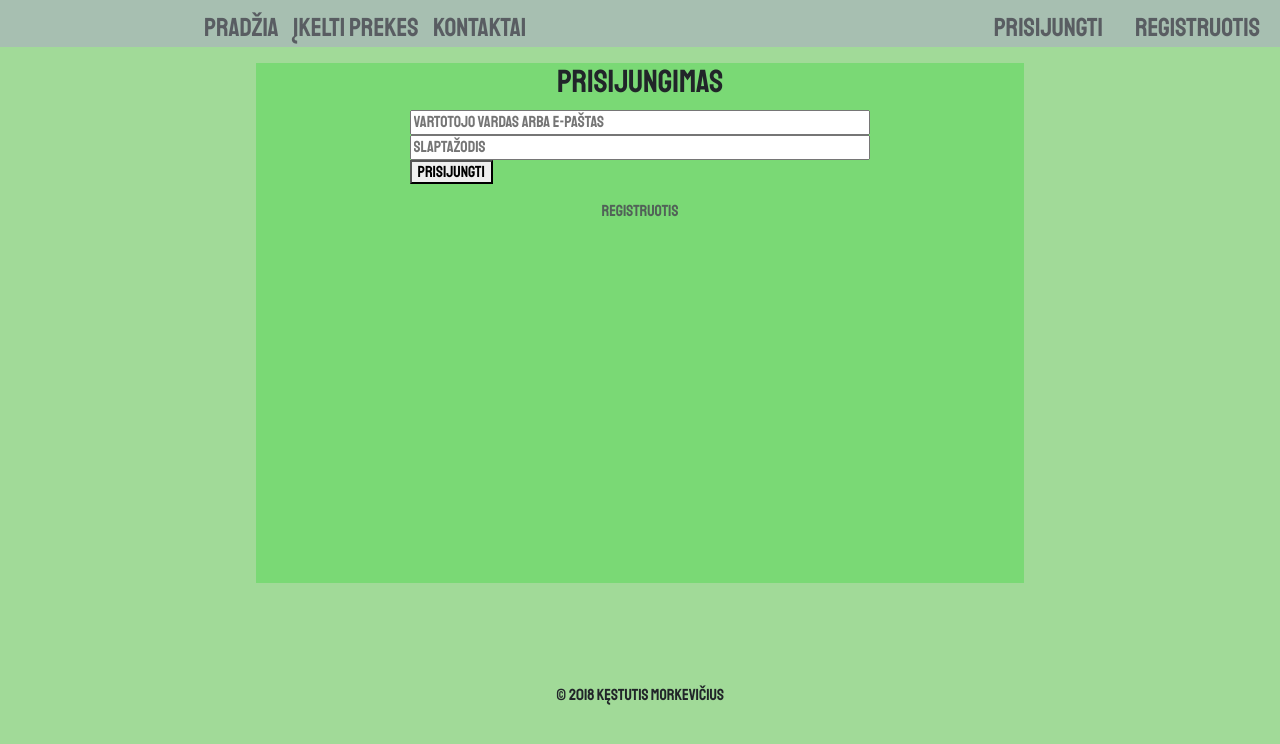
After one commit to Kestutis1/E-Shop-PHP-based, a PHP site: page /login.php in a window 1280 px wide. The commit adds this page. Shown: the top 744 px of the page. Run offline with PHP 8.4, Linux system fonts and the light colour scheme; some libraries are stand-ins or nearby versions.

Commit message:
Pradedu login

```diff
--- a/css/master.css
+++ b/css/master.css
@@ -1,9 +1,11 @@
 * {
     box-sizing: border-box;
 }
+
 .floatL {
      float: left;
 }
+
 .floatR {
      float: right;
 }
@@ -13,30 +15,39 @@
 .aukstis-100 {
     height: 100px;
 }
+
 .aukstis-200 {
     height: 200px;
 }
+
 .aukstis-300 {
     height: 300px;
 }
+
 .aukstis-400 {
     height: 400px;
 }
+
 .aukstis-500 {
     height: 500px;
 }
+
 .fonas-rud {
     background-color: brown;
 }
+
 .fonas-gelt {
     background-color: yellow;
 }
+
 .fonas-oran {
     background-color: orange;
 }
+
 .has_error {
   background-color: red;
 }
+
 .has_error::placeholder {
   color: white;
   opacity: 1; /* Firefox */
@@ -54,9 +65,11 @@
   margin-left: 15%;
   margin-right: 15%;
 }
+
 .preke {
   margin-left: 20%;
 }
+
 /* ------- */
 
 body {
@@ -76,6 +89,7 @@ img {
   width: 35%;
   height: auto;
 }
+
 aside {
   background-color: #5b68b3;
   text-align: center;
@@ -87,23 +101,37 @@ footer p {
     text-align: center;
     margin-top: 100px;
 }
+
 .flex-container {
   display: flex;
   flex-direction: column;
   justify-content: center;
   align-items: center;
 }
+
 .flex-container > div {
   align-content: center;
   width: 60%;
 }
+
 .flex-item {
   padding: 5px;
+}
+
+.flout_fix {
+  clear: both;
 }
 /*--------Formos---------------*/
 form {
   padding-bottom: 15px;
 }
+
+form button:hover {
+  cursor: pointer;
+  background-color: rgb(6, 46, 14);
+  color: rgb(218, 213, 235);
+}
+
 form label {
 display: inline-block;
 margin-top: 15px;
@@ -117,6 +145,7 @@ form select {
 input {
   width: 100%;
 }
+
 .paieska {
     background-color: #eeaf46;
     display: inline-block;
@@ -126,17 +155,25 @@ input {
     margin-bottom: 25px;
     margin-right: 20px;
 }
+
 .negerasInput {
   box-shadow: 0 0 5px 1px red;
 }
+
 .mygtukas {
   width: 50%;
 }
+
 form .mygtukas {
   margin-left: 25%;
 }
+
 .uzsakyti {
   width: 30%;
+}
+
+input, select {
+  vertical-align: middle;
 }
 /*------- Tekstas---------------*/
 
@@ -170,16 +207,23 @@ h1 {
 }
 /*------- Meniu---------------*/
 
+header {
+  width: 100%;
+}
+
 nav {
-  width: 60%;
   background-color: #a7bfb1;
   padding-left: 15%;
   margin-bottom: 10px;
 }
 
+nav ul .prisijungimas {
+  float: right;
+  margin-right: 20px;
+}
+
 ul {
   padding: 0;
-
 }
 
 li {
@@ -189,8 +233,14 @@ li {
   font-size: 26px;
   margin-top: 8px;
   margin-left: 12px;
-
 }
+li a:hover {
+  color: rgb(28, 27, 24);
+}
+a:hover {
+  color: rgb(28, 27, 24);
+}
+/*---------------- Medijos pagal ekrano dydžius -----------------*/
 @media only screen and (max-width: 500px) {
     li {
       font-size: 20px;
@@ -198,6 +248,7 @@ li {
     }
 
 }
+
 @media only screen and (max-width: 1023px) {
     nav {
       width: 100%;
@@ -206,6 +257,7 @@ li {
       margin-top: 0;
     }
 }
+
 @media only screen and (max-width: 800px) {
     ul {
         text-align: center;
--- a/header.php
+++ b/header.php
@@ -18,8 +18,10 @@
           <ul>
             <li><a href="index.php">Pradžia</a></li>
             <li><a href="prekiu_valdymas.php">Įkelti prekes</a></li>
-            <li>Kontaktai</li>
+            <li><a href="kontaktai.php">Kontaktai</a></li>
+            <li class="prisijungimas"><a href="signup.php">Registruotis</a></li>
+            <li class="prisijungimas"><a href="login.php">Prisijungti</a></li>
           </ul>
         </nav>
-  </div>
+  </div class="flout_fix"></div>
 </header>
--- /dev/null
+++ b/login.php
@@ -0,0 +1,23 @@
+<?php
+include("db.php");
+include("header.php");
+?>
+<section><article><div class = 'flex-container'>
+<h2>Prisijungimas</h2>
+
+<div class="nav-login">
+  <form >
+    <input type="text" name="uid" placeholder="Vartotojo vardas arba e-paštas" value="">
+    <input type="password" name="pwd" placeholder="Slaptažodis" value="">
+    <button type="submit" name="submit">Prisijungti</button>
+  </form>
+</div>
+
+<a href="signup.php">Registruotis</a>
+
+</section></article></div>
+
+
+<?php
+include("footer.php");
+ ?>
```
Also changed, not shown: kontaktai.php (added, +14 -0 lines), signup.php (added, +23 -0 lines).
